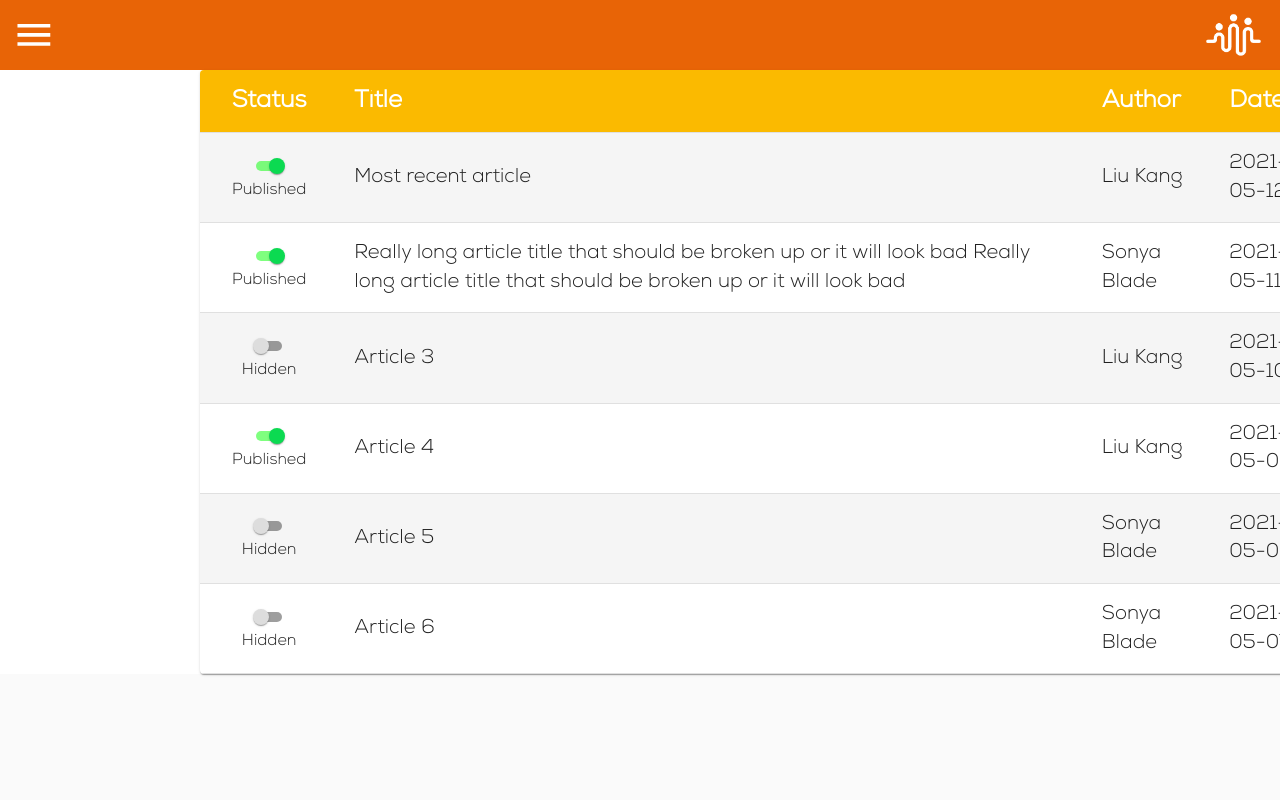
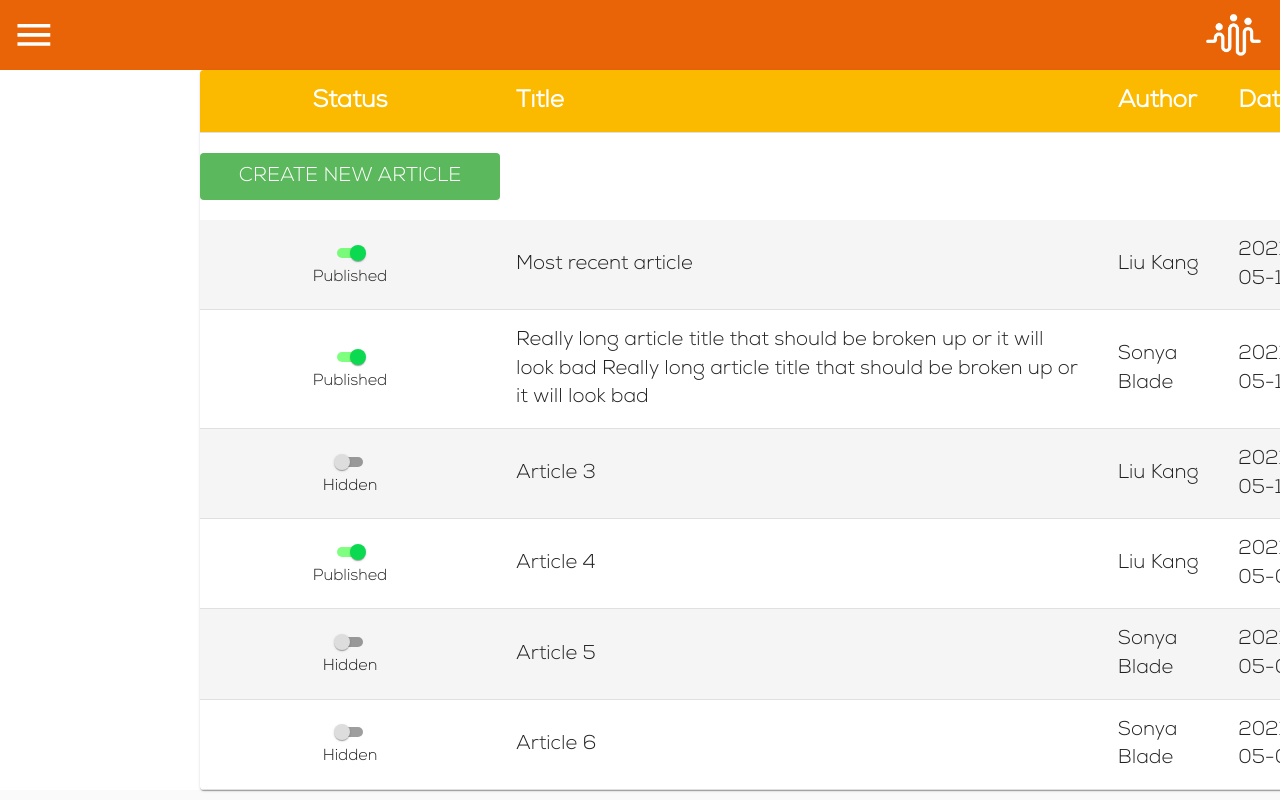
Before and after one commit to lukeperrin10/kcsc_admin, a React (Create React App) app: page /articles in a window 1280 px wide. Shown: the top 800 px of the page. Built offline with nearby package versions, Linux system fonts and the light colour scheme; no server answers; what j-tockauth would draw is missing.

Commit message:
Add test for create new article

```diff
--- a/src/views/ArticlesDashboard.jsx
+++ b/src/views/ArticlesDashboard.jsx
@@ -10,6 +10,7 @@ import {
   TableHead,
   TableRow,
   Paper,
+  Button,
   // Switch,
   FormControlLabel,
   Typography,
@@ -23,6 +24,15 @@ const useStyles = makeStyles((theme) => ({
     [theme.breakpoints.down('md')]: {
       marginLeft: '0px',
       width: '100%',
+    },
+  },
+  newArticleBtn: {
+    [theme.breakpoints.up('xs')]: {
+      fontSize: "1px",
+      backgroundColor: '#5cb85c',
+      color: "#fff",
+      width: "300px",
+      margin: "20px 0px"
     },
   },
   dateCell: { minWidth: '100px' },
@@ -110,6 +120,7 @@ const ArticlesDashboard = () => {
         component={Paper}
         className={classes.tableContainer}>
         <Table>
+          <Button data-cy='new-article-btn' className={classes.newArticleBtn}>Create new article</Button>
           <TableHead>{tableHeader}</TableHead>
           <TableBody>{articles ? tableRows : noArticlesMessage}</TableBody>
         </Table>
```
Also changed, not shown: 1 other file (tests, documents, lock files or other folders).
